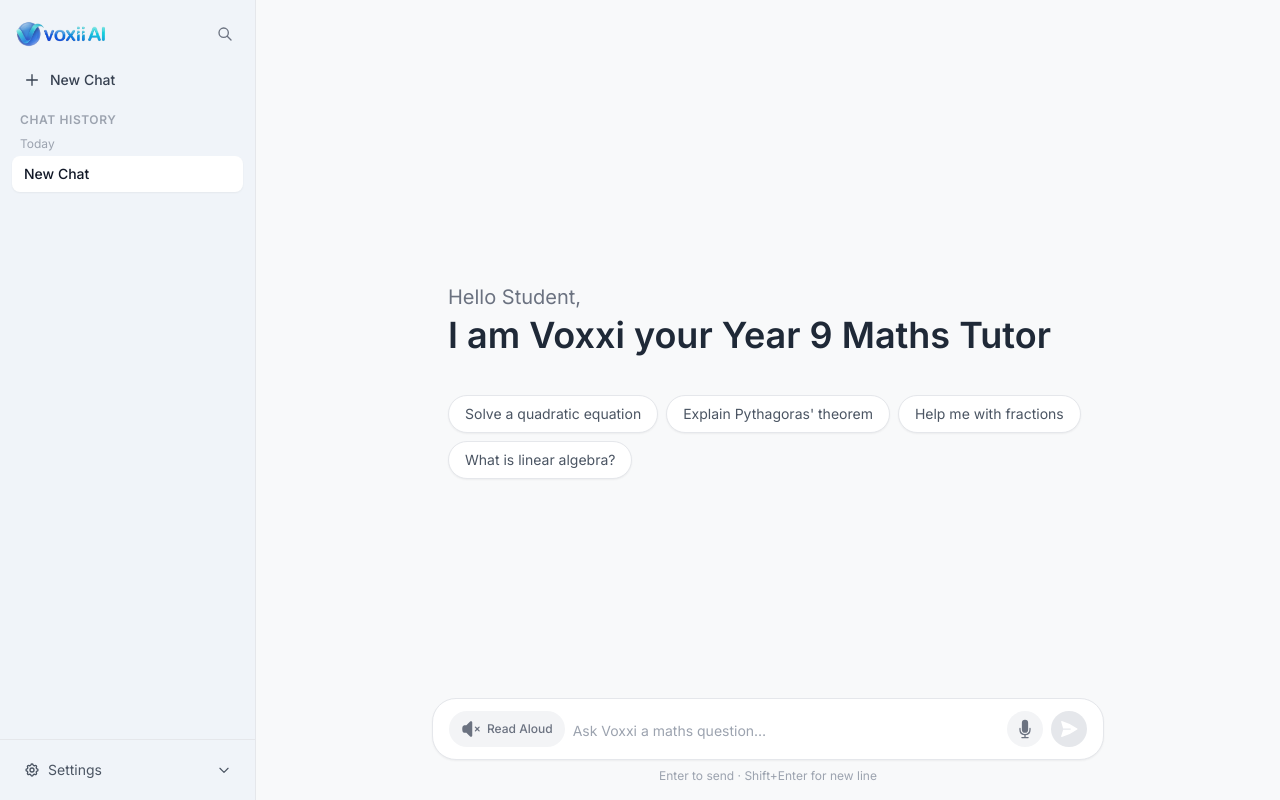
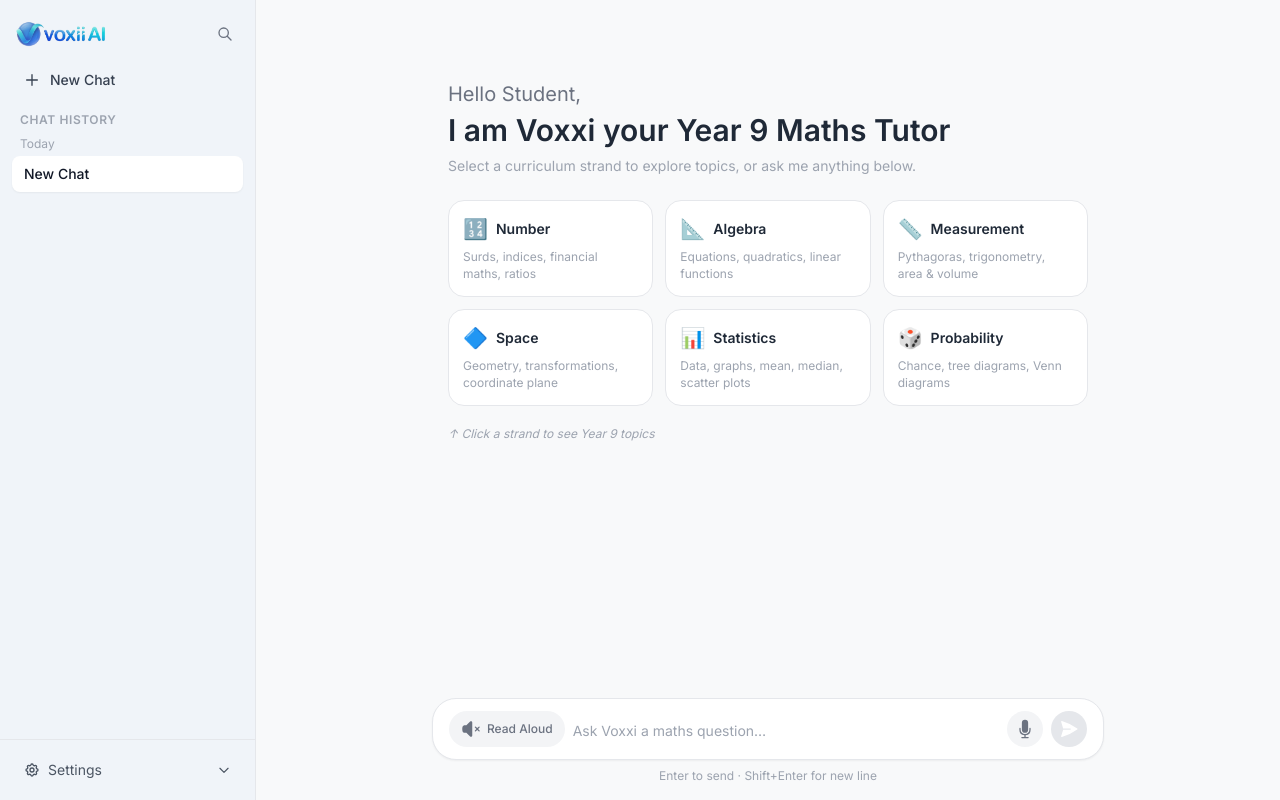
Before and after one commit to robop72/voxxi-yr9-maths-tutor, a Next.js app: page / in a window 1280 px wide. Built offline with nearby package versions, Linux system fonts and the light colour scheme.

Commit message:
Strand cards welcome screen, VC2.0 topic chips, strand badges, tutor hint rules

```diff
--- a/src/components/ChatInterface.tsx
+++ b/src/components/ChatInterface.tsx
@@ -5,6 +5,7 @@
 import { useTheme } from "@/hooks/useTheme";
 import { speak, stopSpeaking } from "@/utils/tts";
 import { startListening, isSpeechSupported } from "@/utils/stt";
+import { STRANDS, detectStrand, getStrand } from "@/utils/strands";
 import Sidebar from "@/components/Sidebar";
 import SearchModal from "@/components/SearchModal";
 
@@ -179,12 +180,13 @@
 
 // ─── Tutor bubble — paragraph-reveal + markdown ───────────────────────────────
 
-function TutorBubble({ message, isNew, isActive, onPlay, onStop }: {
+function TutorBubble({ message, isNew, isActive, onPlay, onStop, strand }: {
   message: Message;
   isNew: boolean;
   isActive: boolean;
   onPlay: () => void;
   onStop: () => void;
+  strand?: string | null;
 }) {
   const paragraphs = message.text.split(/\n\n+/).filter(Boolean);
   const [visible, setVisible] = useState(isNew ? 1 : paragraphs.length);
@@ -200,8 +202,15 @@
   const isDone = visible >= paragraphs.length;
   const displayedText = paragraphs.slice(0, visible).join("\n\n");
 
+  const strandInfo = strand ? getStrand(strand) : null;
+
   return (
     <div className="voxii-bubble-tutor">
+      {strandInfo && (
+        <span className={`inline-flex items-center gap-1 text-xs px-2 py-0.5 rounded-full mb-2 font-medium ${strandInfo.badgeBg} ${strandInfo.badgeText}`}>
+          {strandInfo.emoji} {strandInfo.id}
+        </span>
+      )}
       <MarkdownText text={displayedText} />
 
       {/* Typing indicator while revealing */}
@@ -254,34 +263,70 @@
   );
 }
 
-// ─── Welcome screen ───────────────────────────────────────────────────────────
+// ─── Welcome screen — strand cards ───────────────────────────────────────────
 
 function WelcomeScreen({ studentName, onSend }: { studentName: string; onSend: (t: string) => void }) {
-  const prompts = [
-    "Solve a quadratic equation",
-    "Explain Pythagoras' theorem",
-    "Help me with fractions",
-    "What is linear algebra?",
-  ];
+  const [activeStrand, setActiveStrand] = useState<string | null>(null);
+  const selected = STRANDS.find(s => s.id === activeStrand);
+
   return (
-    <div className="flex flex-col items-start justify-center h-full max-w-2xl mx-auto px-4 pt-10 md:pt-20">
+    <div className="flex flex-col max-w-2xl mx-auto px-4 pt-8 md:pt-14 pb-6">
       <p className="text-lg md:text-xl text-gray-500 dark:text-gray-400 font-light mb-1">
         Hello {studentName},
       </p>
-      <h2 className="text-2xl md:text-4xl font-bold text-gray-800 dark:text-gray-100 mb-8 md:mb-10">
+      <h2 className="text-2xl md:text-3xl font-bold text-gray-800 dark:text-gray-100 mb-2">
         I am Voxxi your Year 9 Maths Tutor
       </h2>
-      <div className="flex flex-wrap gap-2">
-        {prompts.map(p => (
+      <p className="text-sm text-gray-400 dark:text-gray-500 mb-6">
+        Select a curriculum strand to explore topics, or ask me anything below.
+      </p>
+
+      {/* 6 strand cards */}
+      <div className="grid grid-cols-2 md:grid-cols-3 gap-3 mb-5">
+        {STRANDS.map(strand => (
           <button
-            key={p}
-            onClick={() => onSend(p)}
-            className="px-4 py-2 rounded-full border border-gray-200 dark:border-gray-700 text-sm text-gray-600 dark:text-gray-300 hover:border-blue-400 hover:text-blue-500 dark:hover:text-blue-400 bg-white dark:bg-gray-800 transition-colors shadow-sm"
+            key={strand.id}
+            onClick={() => setActiveStrand(activeStrand === strand.id ? null : strand.id)}
+            className={`text-left p-3.5 rounded-2xl border transition-all ${
+              activeStrand === strand.id
+                ? "border-blue-400 bg-blue-50 dark:bg-blue-900/20 shadow-md"
+                : "border-gray-200 dark:border-gray-700 bg-white dark:bg-gray-800 hover:border-gray-300 dark:hover:border-gray-600 hover:shadow-sm"
+            }`}
           >
-            {p}
+            <div className="flex items-center gap-2 mb-1.5">
+              <span className="text-xl">{strand.emoji}</span>
+              <span className="text-sm font-semibold text-gray-800 dark:text-gray-100">{strand.id}</span>
+            </div>
+            <p className="text-xs text-gray-400 dark:text-gray-500 leading-snug">{strand.description}</p>
           </button>
         ))}
       </div>
+
+      {/* Topic chips for selected strand */}
+      {selected && (
+        <div className="mb-4">
+          <p className="text-xs font-medium text-gray-500 dark:text-gray-400 mb-2">
+            {selected.emoji} {selected.id} — pick a topic to get started:
+          </p>
+          <div className="flex flex-wrap gap-2">
+            {selected.topics.map(topic => (
+              <button
+                key={topic}
+                onClick={() => onSend(topic)}
+                className="px-3.5 py-1.5 rounded-full text-xs border border-gray-200 dark:border-gray-700 bg-white dark:bg-gray-800 text-gray-600 dark:text-gray-300 hover:border-blue-400 hover:text-blue-500 dark:hover:text-blue-400 transition-colors shadow-sm"
+              >
+                {topic}
+              </button>
+            ))}
+          </div>
+        </div>
+      )}
+
+      {!activeStrand && (
+        <p className="text-xs text-gray-400 dark:text-gray-600 italic">
+          ↑ Click a strand to see Year 9 topics
+        </p>
+      )}
     </div>
   );
 }
@@ -489,10 +534,11 @@
             <WelcomeScreen studentName={studentName} onSend={sendMessage} />
           ) : (
             <div className="max-w-2xl mx-auto flex flex-col">
-              {messages.map(msg =>
-                msg.role === "user"
-                  ? <UserBubble key={msg.id} message={msg} />
-                  : (
+              {messages.map((msg, idx) => {
+                if (msg.role === "user") return <UserBubble key={msg.id} message={msg} />;
+                const prevUser = messages.slice(0, idx).reverse().find(m => m.role === "user");
+                const strand = prevUser ? detectStrand(prevUser.text) : null;
+                return (
                   <TutorBubble
                     key={msg.id}
                     message={msg}
@@ -500,9 +546,10 @@
                     isActive={activeMsgId === msg.id}
                     onPlay={() => handlePlay(msg)}
                     onStop={handleStop}
+                    strand={strand}
                   />
-                  )
-              )}
+                );
+              })}
               {isLoading && <ThinkingBubble />}
               <div ref={bottomRef} />
             </div>
--- /dev/null
+++ b/src/utils/strands.ts
@@ -0,0 +1,169 @@
+export interface Strand {
+  id: string;
+  emoji: string;
+  description: string;
+  gradient: string;
+  badgeBg: string;
+  badgeText: string;
+  topics: string[];
+}
+
+export const STRANDS: Strand[] = [
+  {
+    id: "Number",
+    emoji: "🔢",
+    description: "Surds, indices, financial maths, ratios",
+    gradient: "from-blue-500 to-blue-700",
+    badgeBg: "bg-blue-100 dark:bg-blue-900/40",
+    badgeText: "text-blue-700 dark:text-blue-300",
+    topics: [
+      "Explain surds and irrational numbers",
+      "Help me with compound interest",
+      "How do index laws work?",
+      "Solve a ratio and rate problem",
+      "Calculate simple interest",
+      "What is scientific notation?",
+    ],
+  },
+  {
+    id: "Algebra",
+    emoji: "📐",
+    description: "Equations, quadratics, linear functions",
+    gradient: "from-violet-500 to-purple-700",
+    badgeBg: "bg-violet-100 dark:bg-violet-900/40",
+    badgeText: "text-violet-700 dark:text-violet-300",
+    topics: [
+      "How do I expand binomial products?",
+      "Help me factorise a quadratic",
+      "Solve a pair of simultaneous equations",
+      "Explain gradient and y-intercept",
+      "How do I solve a linear inequality?",
+      "What are algebraic fractions?",
+    ],
+  },
+  {
+    id: "Measurement",
+    emoji: "📏",
+    description: "Pythagoras, trigonometry, area & volume",
+    gradient: "from-emerald-500 to-green-700",
+    badgeBg: "bg-emerald-100 dark:bg-emerald-900/40",
+    badgeText: "text-emerald-700 dark:text-emerald-300",
+    topics: [
+      "Help me use Pythagoras' theorem",
+      "How do sin, cos and tan work?",
+      "Find the volume of a cylinder",
+      "Calculate the surface area of a cone",
+      "What is the area of a composite shape?",
+      "How do I find an arc length?",
+    ],
+  },
+  {
+    id: "Space",
+    emoji: "🔷",
+    description: "Geometry, transformations, coordinate plane",
+    gradient: "from-cyan-500 to-teal-700",
+    badgeBg: "bg-cyan-100 dark:bg-cyan-900/40",
+    badgeText: "text-cyan-700 dark:text-cyan-300",
+    topics: [
+      "Explain parallel lines and transversals",
+      "How do I find the midpoint of two points?",
+      "What is a dilation transformation?",
+      "Help me with congruent triangles",
+      "How do I find distance on a number plane?",
+      "Explain similar figures and scale factors",
+    ],
+  },
+  {
+    id: "Statistics",
+    emoji: "📊",
+    description: "Data, graphs, mean, median, scatter plots",
+    gradient: "from-orange-500 to-amber-600",
+    badgeBg: "bg-orange-100 dark:bg-orange-900/40",
+    badgeText: "text-orange-700 dark:text-orange-300",
+    topics: [
+      "How do I read a box plot?",
+      "Explain mean, median and mode",
+      "What does a scatter plot show?",
+      "How do I make a stem-and-leaf plot?",
+      "What is correlation vs causation?",
+      "Describe a skewed data distribution",
+    ],
+  },
+  {
+    id: "Probability",
+    emoji: "🎲",
+    description: "Chance, tree diagrams, Venn diagrams",
+    gradient: "from-rose-500 to-red-700",
+    badgeBg: "bg-rose-100 dark:bg-rose-900/40",
+    badgeText: "text-rose-700 dark:text-rose-300",
+    topics: [
+      "How do I use a tree diagram?",
+      "What is theoretical vs experimental probability?",
+      "Help me with a two-way table",
+      "Explain independent and dependent events",
+      "How do I use a Venn diagram for probability?",
+      "List outcomes for an experiment without replacement",
+    ],
+  },
+];
+
+// Ported from tutor_app.py STRAND_KEYWORD_MAP
+const KEYWORD_MAP: Record<string, string[]> = {
+  Number: [
+    "fraction", "decimal", "percentage", "ratio", "rate", "integer",
+    "irrational", "rational", "real number", "surds", "surd", "index", "indices",
+    "scientific notation", "significant figures", "rounding", "proportion",
+    "financial", "interest", "profit", "loss", "tax", "depreciation",
+    "compound interest", "simple interest", "income",
+  ],
+  Algebra: [
+    "equation", "expression", "expand", "factorise", "factorize",
+    "simplify", "linear", "quadratic", "parabola", "gradient", "slope",
+    "intercept", "simultaneous", "inequality", "substitution",
+    "polynomial", "binomial", "pronumeral", "variable", "formula",
+    "function", "relation", "direct proportion", "index law", "algebraic fraction",
+  ],
+  Measurement: [
+    "area", "perimeter", "volume", "surface area", "length", "mass",
+    "capacity", "pythagoras", "trigonometry", "sine", "cosine",
+    "tangent", "angle", "bearing", "similar", "congruent", "scale",
+    "unit conversion", "composite shape", "prism", "cylinder",
+    "cone", "sphere", "pyramid", "arc", "sector",
+  ],
+  Space: [
+    "geometry", "parallel", "perpendicular", "transformation",
+    "reflection", "rotation", "translation", "dilation", "symmetry",
+    "polygon", "circle", "chord", "coordinate", "cartesian",
+    "proof", "theorem", "congruence", "similarity", "midpoint", "distance",
+    "transversal", "number plane",
+  ],
+  Statistics: [
+    "data", "mean", "median", "mode", "range", "outlier", "histogram",
+    "stem", "leaf", "box plot", "dot plot", "scatter", "correlation",
+    "distribution", "skew", "symmetric", "bimodal", "frequency",
+    "relative frequency", "sample", "population", "survey",
+    "back-to-back", "interquartile", "quartile",
+  ],
+  Probability: [
+    "probability", "chance", "likelihood", "event", "outcome",
+    "sample space", "tree diagram", "venn diagram", "two-way table",
+    "independent", "dependent", "replacement", "complementary",
+    "experimental", "theoretical", "random", "equally likely",
+  ],
+};
+
+export function detectStrand(text: string): string | null {
+  const lower = text.toLowerCase();
+  const scores: Record<string, number> = {};
+
+  for (const [strand, keywords] of Object.entries(KEYWORD_MAP)) {
+    scores[strand] = keywords.filter(kw => lower.includes(kw)).length;
+  }
+
+  const best = Object.entries(scores).sort((a, b) => b[1] - a[1])[0];
+  return best && best[1] > 0 ? best[0] : null;
+}
+
+export function getStrand(id: string): Strand | undefined {
+  return STRANDS.find(s => s.id === id);
+}
```
Also changed, not shown: src/app/api/chat/route.ts (+12 -3 lines). Lines whose indentation alone changed are shown as unchanged.
